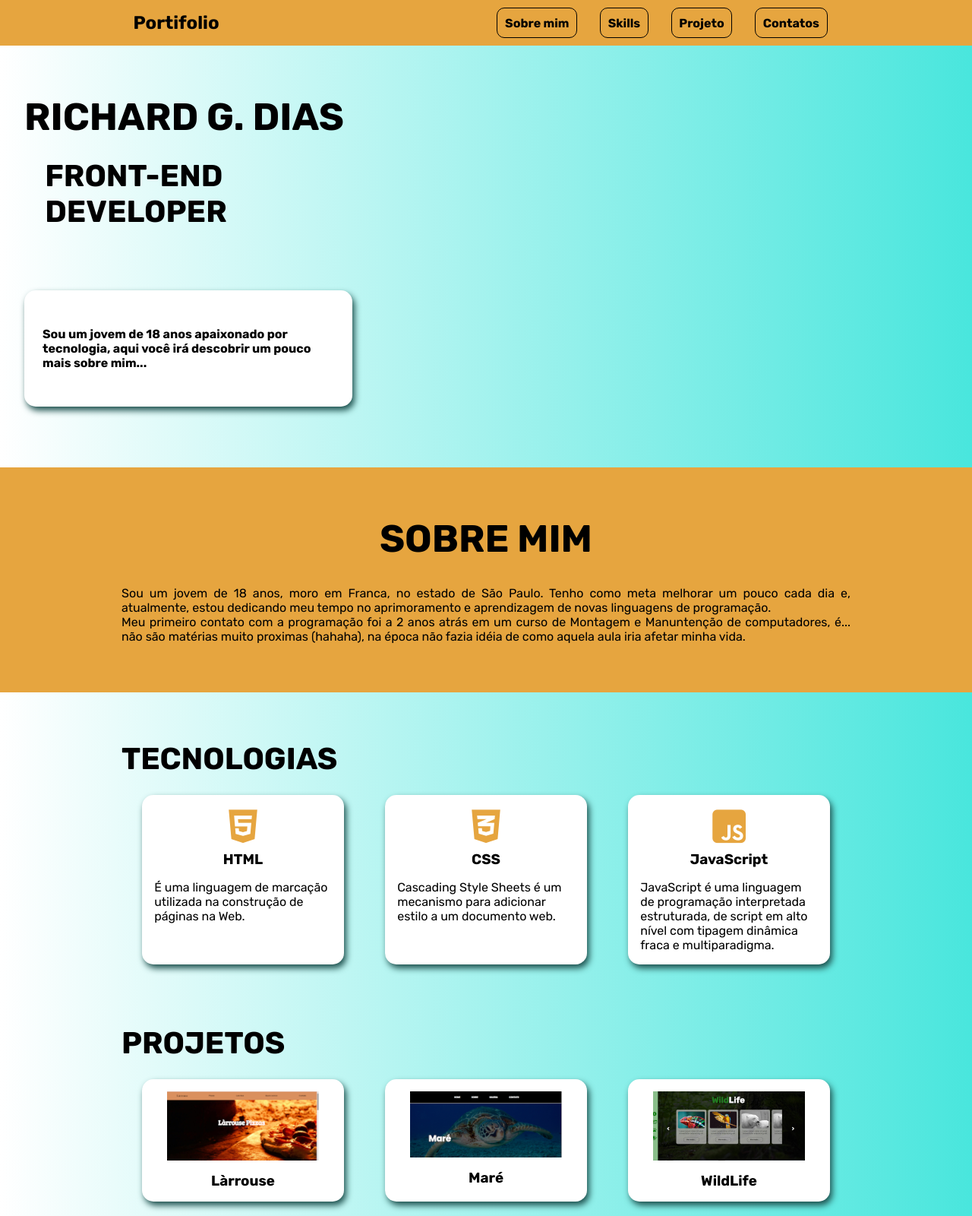
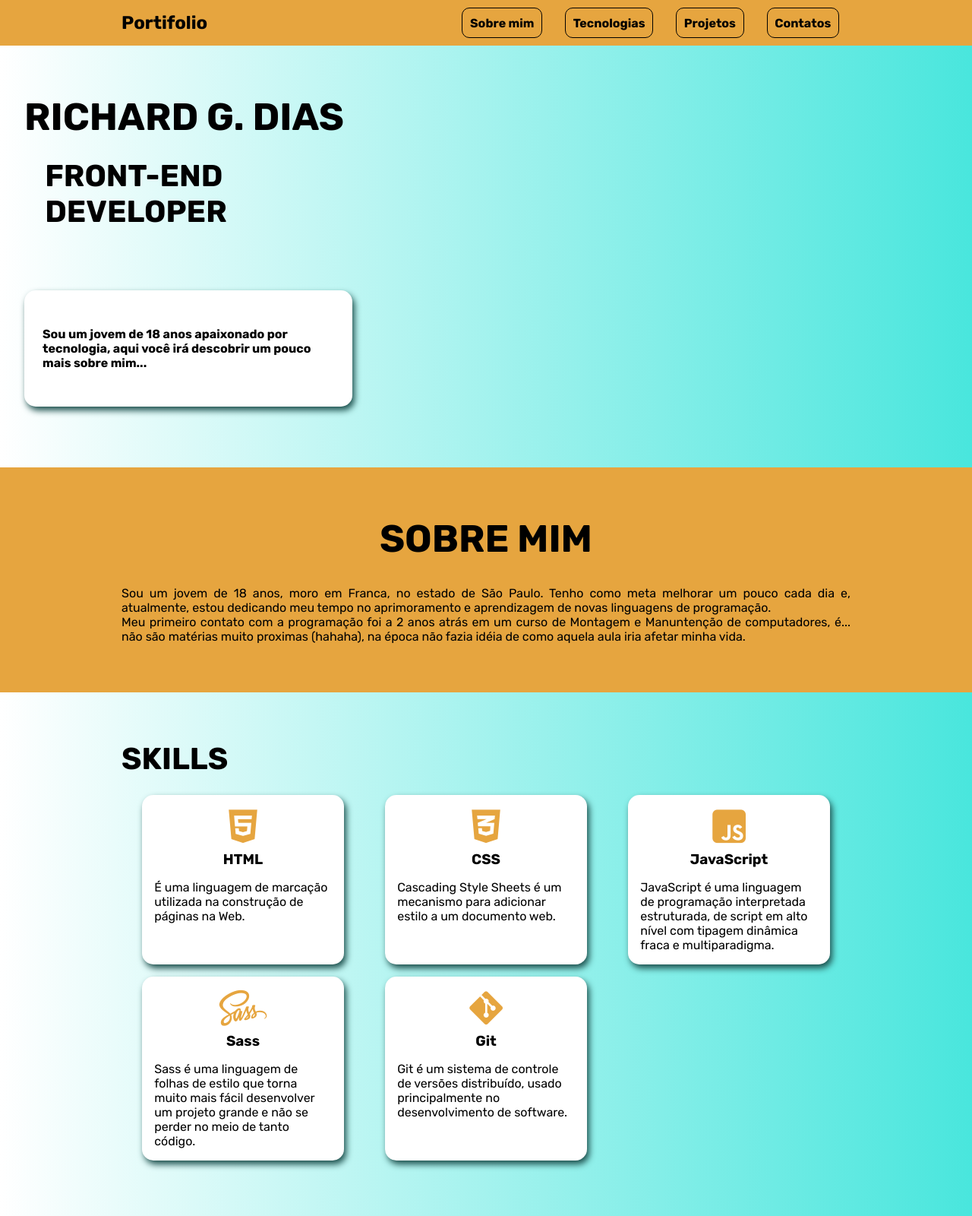
Before and after one commit to Richard-Gabriel68/Portifolio, a plain HTML site: page index.html in a window 1280 px wide. Shown: the top 1600 px of the page at 76% size. Drawn offline with Linux system fonts and the light colour scheme.

Commit message:
Adição de skills

```diff
--- a/index.html
+++ b/index.html
@@ -15,8 +15,8 @@
         <h2>Portifolio</h2>
         <nav>
             <a href="#sobremim">Sobre mim</a>
-            <a href="#tecno">Skills</a>
-            <a href="#projetos">Projeto</a>
+            <a href="#tecno">Tecnologias</a>
+            <a href="#projetos">Projetos</a>
             <a href="#contatos">Contatos</a>
         </nav>
     </header>
@@ -62,7 +62,7 @@
 
         <section class="tecno" id="tecno">
             <div class="cont">
-                <h2 class="sub">Tecnologias</h2>
+                <h2 class="sub">Skills</h2>
                 <div class="tecnologias grupo">
                     <div class="tec uni">
                         <i class="fab fa-html5"></i>
@@ -81,6 +81,18 @@
                         <h3>JavaScript</h3>
                         <p>JavaScript é uma linguagem de programação interpretada estruturada, de script em alto nível com tipagem dinâmica fraca e multiparadigma.</p>
                     </div>
+
+                    <div class="tec uni">
+                        <i class="fab fa-sass"></i>
+                        <h3>Sass</h3>
+                        <p>Sass é uma linguagem de folhas de estilo que torna muito mais fácil desenvolver um projeto grande e não se perder no meio de tanto código.</p>
+                    </div>
+
+                    <div class="tec uni">
+                        <i class="fab fa-git-alt"></i>
+                        <h3>Git</h3>
+                        <p>Git é um sistema de controle de versões distribuído, usado principalmente no desenvolvimento de software.</p>
+                    </div>
                 </div>
             </div>
         </section>
@@ -89,7 +101,7 @@
             <div class="cont">
                 <h2 class="sub">Projetos</h2>
                 <div class="projetos grupo">
-                    <a href="https://larrouse-pizza.vercel.app/" target="_blank" class="projeto uni">
+                    <a href="https://larrouse.vercel.app/" target="_blank" class="projeto uni">
                         <img src="larrouse1.png">
                         <h3>Làrrouse</h3>
                     </a>
@@ -111,12 +123,12 @@
     <footer>
         <section id="contatos" class="contatos">
             <div class="redes">
-                <a href="#" class="rede">
+                <a href="https://www.linkedin.com/in/richard-gabriel-14b6111a5" class="rede">
                     <i class="fab fa-linkedin-in"></i>
                     Linkdin
                 </a>
 
-                <a href="#" class="rede">
+                <a href="https://github.com/Richard-Gabriel68" class="rede">
                     <i class="fab fa-github"></i>
                     Github
                 </a>
```
